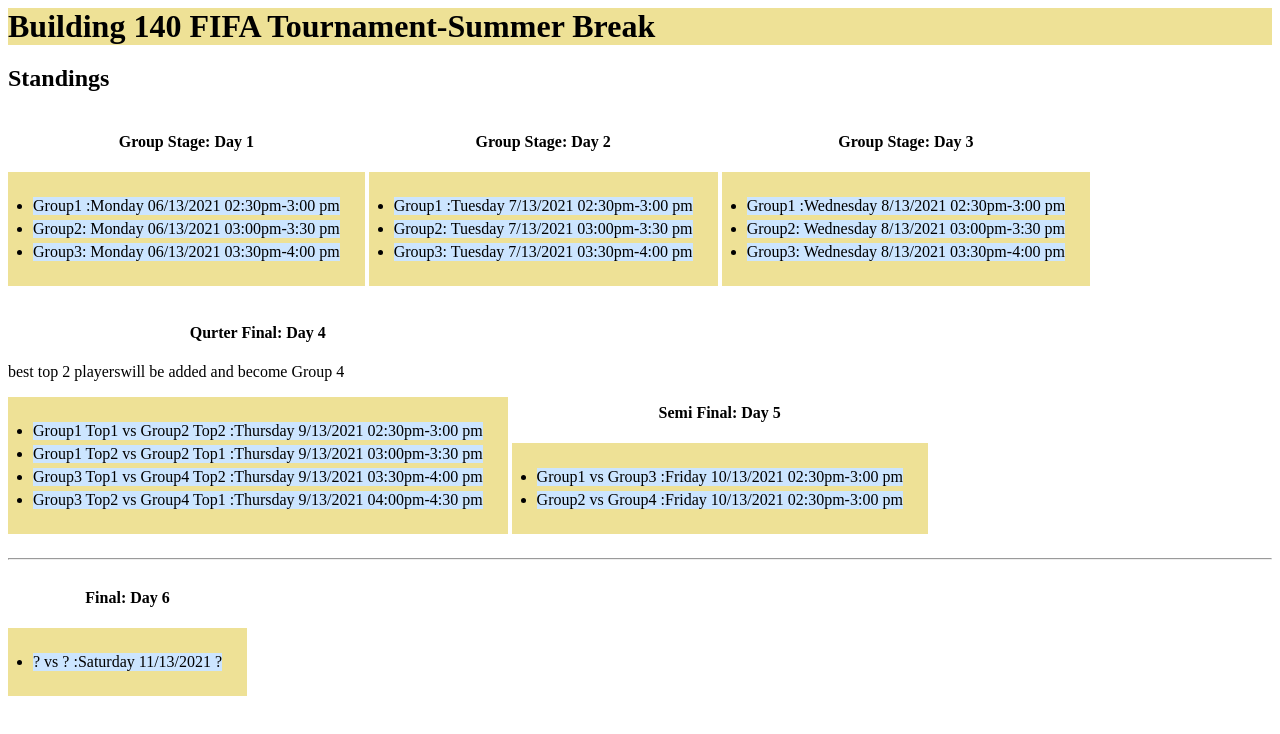
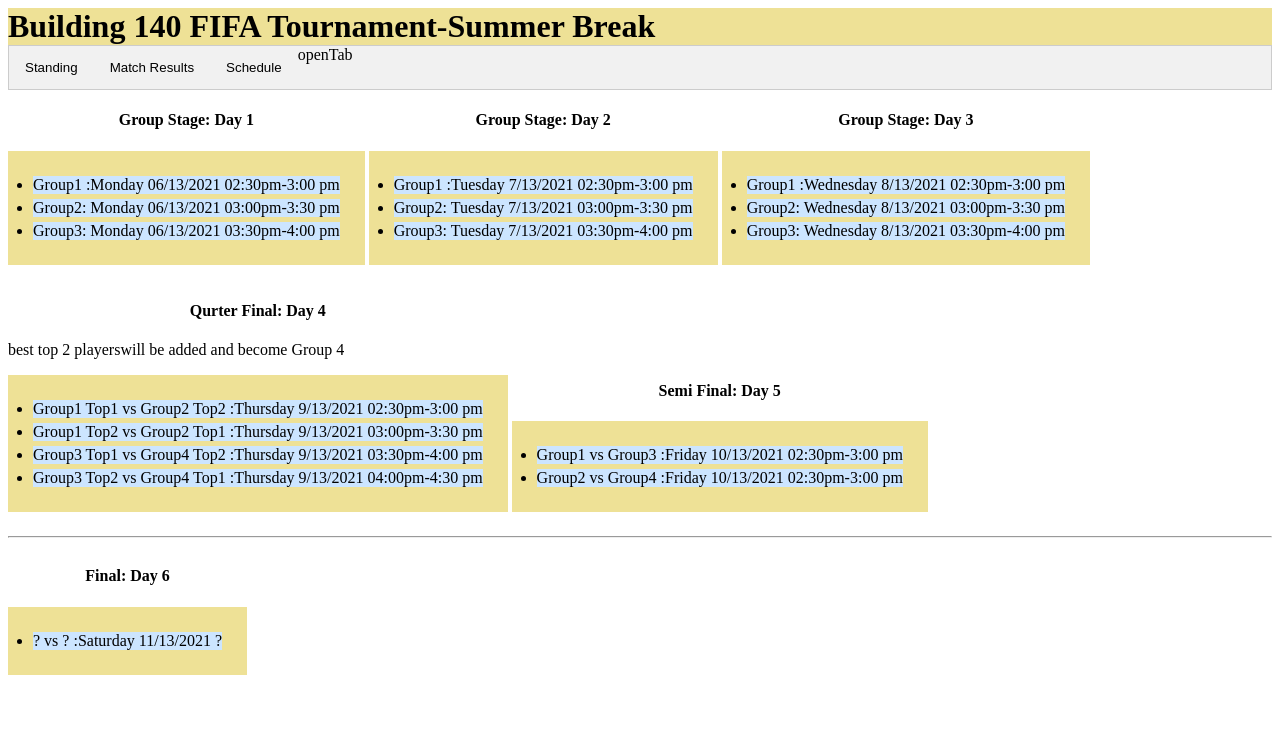
Before and after one commit to AmanuelChorito/SoccerTournamentManager, a website: page public/index.html in a window 1280 px wide. Drawn offline with nearby package versions, Linux system fonts and the light colour scheme; no server answers.

Commit message:
schedule Commit

```diff
--- a/public/index.html
+++ b/public/index.html
@@ -10,43 +10,26 @@
 
   <body>
     <h1>Building 140 FIFA Tournament-Summer Break</h1>
-    <!--  <fieldset>
-      <legend>Create Players:</legend>
-      <form action="#" autocomplete="off" id="playerform">
-        <label>First Name: </label
-        ><input type="text" name="firstname" id="firstname" />
-        <label>Last Name: </label
-        ><input type="text" name="lastname" id="lastname" />
-        <select name="group" id="group">
-          <option value="Group1">Group1</option>
-          <option value="Group2">Group2</option>
-          <option value="Group3">Group3</option>
-          <option value="Group4">Group4</option>
-        </select>
-        <input type="submit" value="Add Player" id="addplayer" />
-      </form>
-    </fieldset> -->
-    <!--   <fieldset>
-      <legend>Match Record Result</legend>
 
-      <form action="#" autocomplete="off" id="resultform">
-         <label>Player1:</label >-->
-    <!--  <div>
-          <label name="player1result" id="Player1scorelabel"></label
-          ><input type="text" name="Player1score" id="Player1score" />
-        </div>
-        <div>
-          <label>Player2:</label> -->
-    <!--    <label name="player2result" id="Player2scorelabel"></label
-          ><input type="text" name="Player2score" id="Player2score" required />
-        </div>
-        <input type="submit" value="save" id="save" />
-      </form>
-    </fieldset> -->
-    <h2>Standings</h2>
-    <div class="playersdivTable"></div>
+    <div class="tab">
+      openTab
+      <button class="tablinks" onclick="openTab(event, 'Standing')">
+        Standing
+      </button>
+      <button class="tablinks" onclick="openTab(event, 'MatchResults')">
+        Match Results
+      </button>
+      <button class="tablinks" onclick="openTab(event, 'Schedule')">
+        Schedule
+      </button>
+    </div>
+    <div id="Standing" class="playersdivTable tabcontent">
+      <h3>Standings</h3>
+    </div>
     <div class="messagediv"></div>
-
+    <div id="MatchResults" class="tabcontent">
+      <h3>Match Result</h3>
+    </div>
     <div class="schedule">
       <h4>Group Stage: Day 1</h4>
       <ul>
@@ -97,5 +80,27 @@
     </div>
     <script src="https://ajax.googleapis.com/ajax/libs/jquery/3.5.1/jquery.min.js"></script>
     <script src="tour.js"></script>
+    <script>
+      function openTab(evt, Name) {
+        // Declare all variables
+        var i, tabcontent, tablinks;
+
+        // Get all elements with class="tabcontent" and hide them
+        tabcontent = document.getElementsByClassName("tabcontent");
+        for (i = 0; i < tabcontent.length; i++) {
+          tabcontent[i].style.display = "none";
+        }
+
+        // Get all elements with class="tablinks" and remove the class "active"
+        tablinks = document.getElementsByClassName("tablinks");
+        for (i = 0; i < tablinks.length; i++) {
+          tablinks[i].className = tablinks[i].className.replace(" active", "");
+        }
+
+        // Show the current tab, and add an "active" class to the button that opened the tab
+        document.getElementById(Name).style.display = "block";
+        evt.currentTarget.className += " active";
+      }
+    </script>
   </body>
 </html>
--- a/public/players.css
+++ b/public/players.css
@@ -99,3 +99,38 @@
   background: #cce5ff;
   margin: 5px;
 }
+/* Style the tab */
+.tab {
+  overflow: hidden;
+  border: 1px solid #ccc;
+  background-color: #f1f1f1;
+}
+
+/* Style the buttons that are used to open the tab content */
+.tab button {
+  background-color: inherit;
+  float: left;
+  border: none;
+  outline: none;
+  cursor: pointer;
+  padding: 14px 16px;
+  transition: 0.3s;
+}
+
+/* Change background color of buttons on hover */
+.tab button:hover {
+  background-color: #ddd;
+}
+
+/* Create an active/current tablink class */
+.tab button.active {
+  background-color: #ccc;
+}
+
+/* Style the tab content */
+.tabcontent {
+  display: none;
+  padding: 6px 12px;
+  border: 1px solid #ccc;
+  border-top: none;
+}
```
